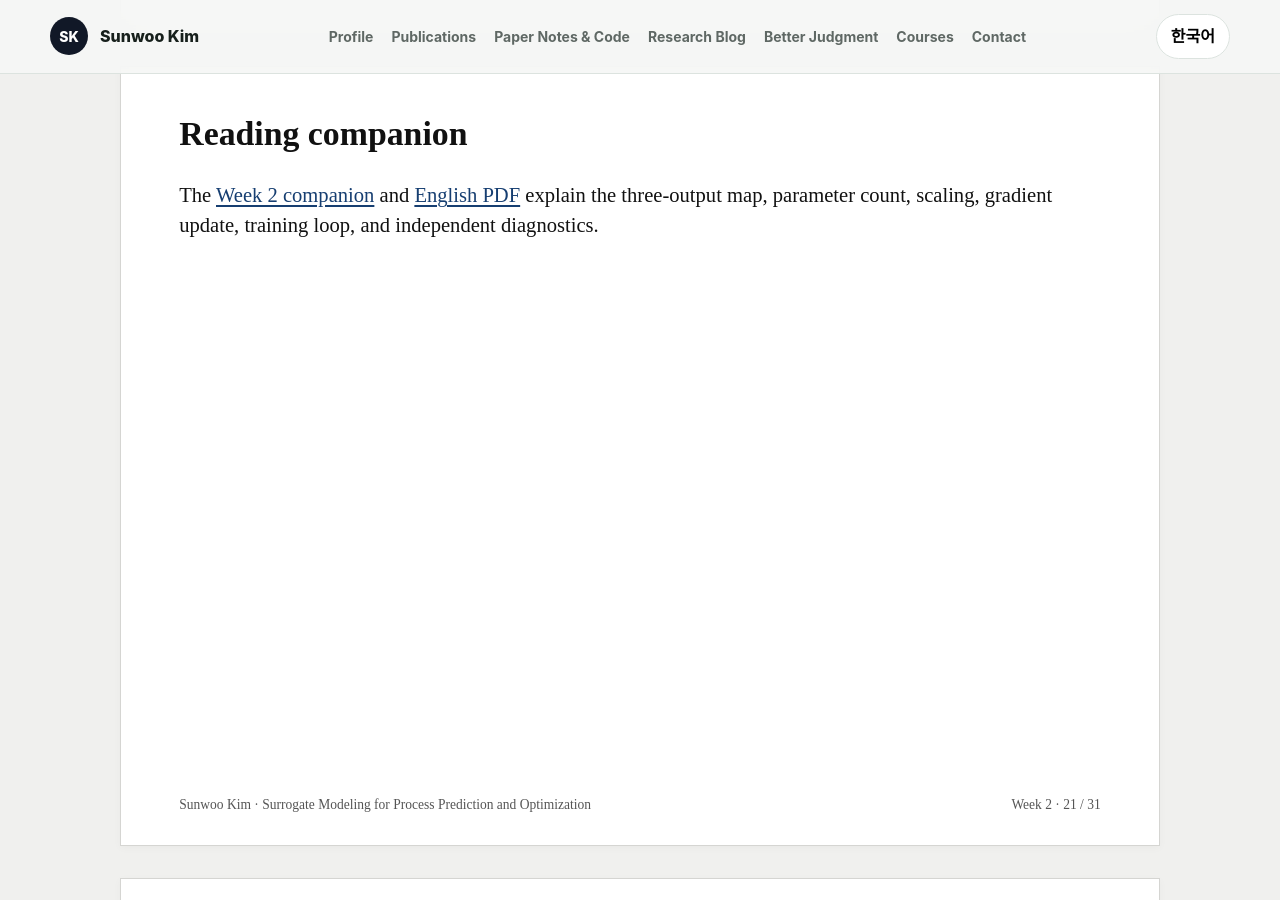
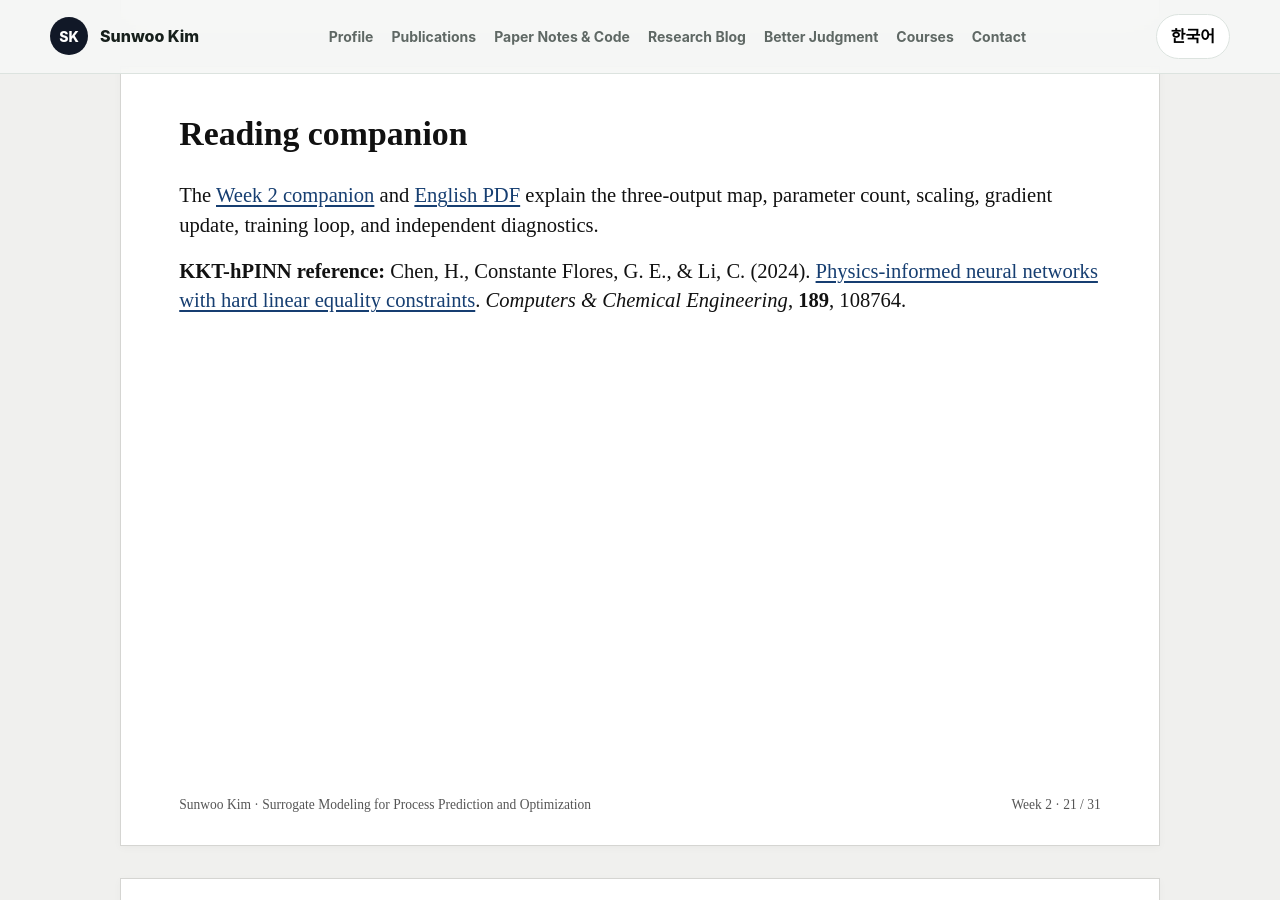
Before and after one commit to SunBooGermany/SunBooGermany.github.io, a Jekyll site: the page built from courses/surrogate-models/week-02.md, in a window 1280 px wide and 900 px high, scrolled down 16806 px. Built offline with Jekyll 4.4.1, drawn with Linux system fonts in a browser that asks for light colours; some of the changed text lies outside the part shown.

Commit message:
Cite published KKT-hPINN paper in Week 2 lectures

```diff
--- a/courses/surrogate-models/week-02.md
+++ b/courses/surrogate-models/week-02.md
@@ -267,7 +267,7 @@ KKT-hPINN computes loss on the projected output and backpropagates through the p
 
 **Week 4** derives the projection and KKT conditions, checks rank assumptions, and follows the gradient. The guarantee concerns the specified linear equalities, up to numerical arithmetic; nonnegativity needs an additional constraint.
 
-Source: Chen et al., [Section 3 and Remark 3](https://arxiv.org/html/2402.07251v1#S3).
+Source: Chen et al. (2024), [DOI: 10.1016/j.compchemeng.2024.108764](https://doi.org/10.1016/j.compchemeng.2024.108764). [Open-access version: Section 3 and Remark 3](https://arxiv.org/html/2402.07251v1#S3).
 
 <!-- lecture-page -->
 
@@ -300,6 +300,8 @@ Original explanations: PyTorch [model construction](https://docs.pytorch.org/tut
 ## Reading companion
 
 The [Week 2 companion]({{ page.reading_note | relative_url }}) and [English PDF]({{ page.reading_pdf_en | relative_url }}) explain the three-output map, parameter count, scaling, gradient update, training loop, and independent diagnostics.
+
+**KKT-hPINN reference:** Chen, H., Constante Flores, G. E., & Li, C. (2024). [Physics-informed neural networks with hard linear equality constraints](https://doi.org/10.1016/j.compchemeng.2024.108764). *Computers & Chemical Engineering*, **189**, 108764.
 
 <!-- lecture-page -->
 
@@ -651,7 +653,7 @@ KKT-hPINN은 projection을 거친 출력으로 loss를 계산하고, projection
 
 **4주차**에서 projection·KKT 조건을 유도하고 rank 가정과 gradient를 확인한다. 보장 범위는 명시한 선형 등식의 만족(수치 연산 오차 범위)이며, 비음수성은 별도 제약이 필요하다.
 
-원문: Chen et al., [3절과 Remark 3](https://arxiv.org/html/2402.07251v1#S3).
+출처: Chen et al. (2024), [DOI: 10.1016/j.compchemeng.2024.108764](https://doi.org/10.1016/j.compchemeng.2024.108764). [공개 원문: 3절과 Remark 3](https://arxiv.org/html/2402.07251v1#S3).
 
 <!-- lecture-page -->
 
@@ -684,6 +686,8 @@ python week02_lab.py --mode steady --output-dir week02-results
 ## 읽기자료
 
 [2주차 읽기자료]({{ page.reading_note | relative_url }})와 [국문 PDF]({{ page.reading_pdf_ko | relative_url }})에서 세 출력 mapping, 파라미터 수, scaling, gradient 갱신, 학습 loop와 독립 진단을 읽는다.
+
+**KKT-hPINN 참고문헌:** Chen, H., Constante Flores, G. E., & Li, C. (2024). [Physics-informed neural networks with hard linear equality constraints](https://doi.org/10.1016/j.compchemeng.2024.108764). *Computers & Chemical Engineering*, **189**, 108764.
 
 <!-- lecture-page -->
 
```
Also changed, not shown: 2 other files.
